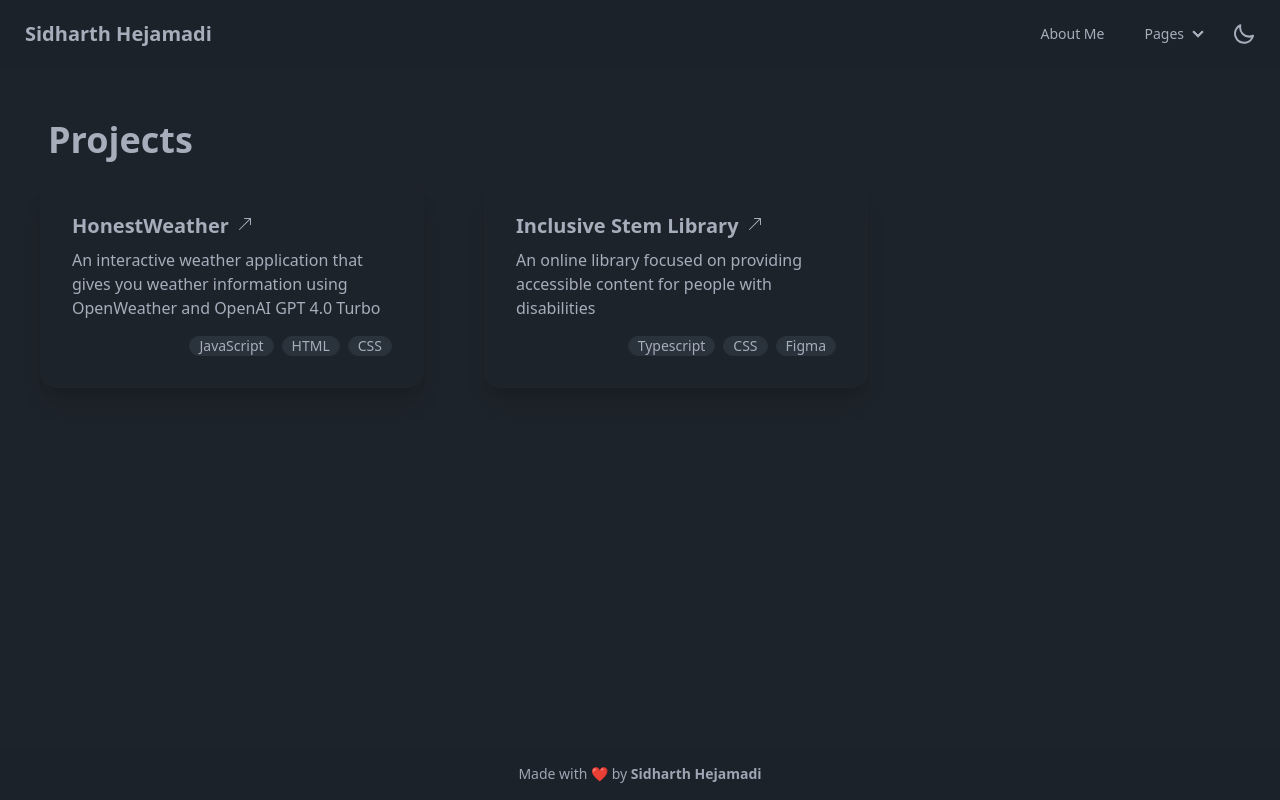
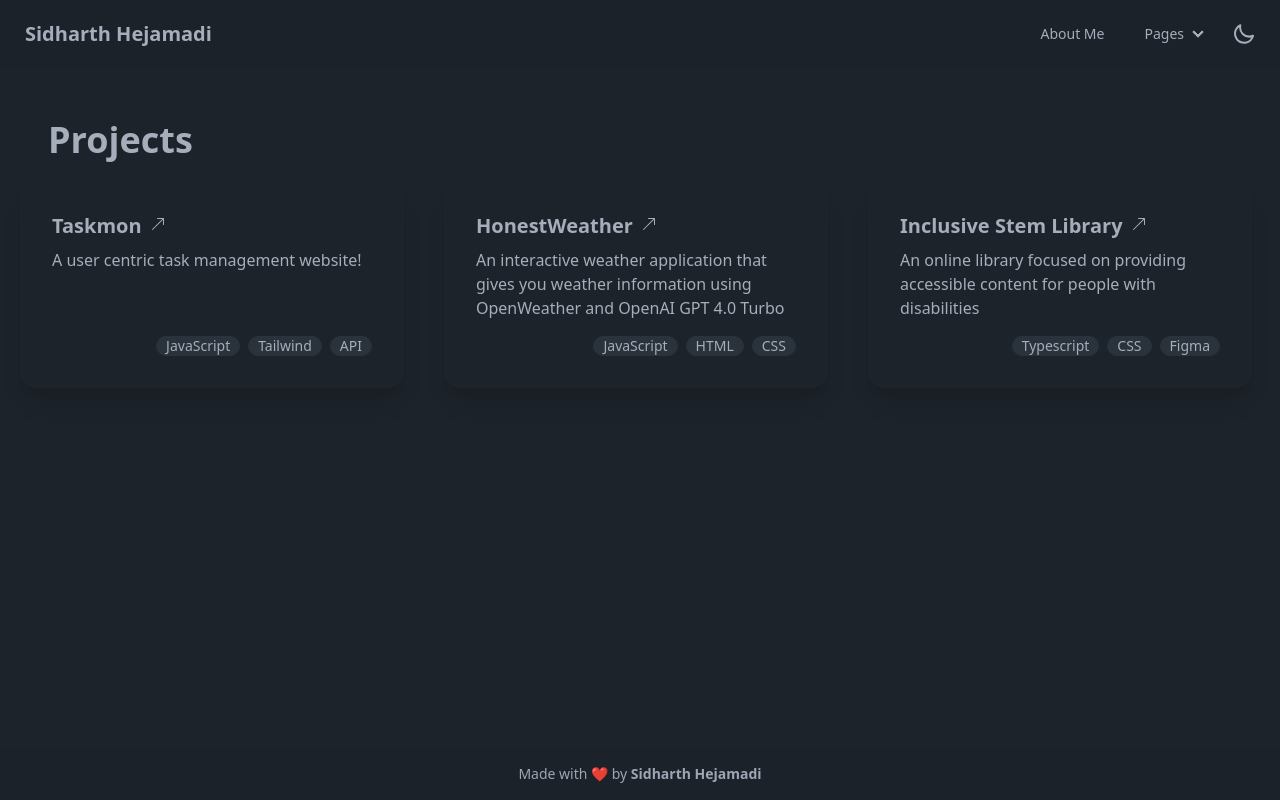
Before and after one commit to HejSidharth/Portfolio, a React (Vite) app: page /project in a window 1280 px wide. Built offline with nearby package versions, Linux system fonts and the light colour scheme.

Commit message:
making changes to the projects page

```diff
--- a/src/pages/Projects.tsx
+++ b/src/pages/Projects.tsx
@@ -4,8 +4,26 @@ export default function Projects() {
 <div className='flex flex-col mt-10 sm:h-auto h-screen sm:justify-start justify-center mb-10'>
       <div className='text-4xl font-bold mt-20 ml-0 sm:ml-12 flex justify-center sm:justify-start'>Projects</div>
       <div className='flex flex-col sm:flex-row mt-5 justify-start sm:justify-start items-center sm:items-start gap-5'>
+      <a href="https://taskmon.netlify.app">
+      <div className="ml-0 sm:ml-5 card w-96 bg-base-100 shadow-xl  h-52 hover:bg-base-200 transition-colors duration-200 indicator">
+        <div className="card-body">
+          <h2 className="card-title">
+            Taskmon
+            <svg className='fill-current' height="20" width="20" xmlns="http://www.w3.org/2000/svg">
+              <path fillRule="evenodd" d="M14 2.5a.5.5 0 0 0-.5-.5h-6a.5.5 0 0 0 0 1h4.793L2.146 13.146a.5.5 0 0 0 .708.708L13 3.707V8.5a.5.5 0 0 0 1 0v-6z"></path>
+            </svg>
+            </h2>
+          <p>A user centric task management website!</p>
+          <div className="card-actions justify-end mt-2">
+            <div className="badge badge-neutral">JavaScript</div>
+            <div className="badge badge-neutral">Tailwind</div>
+            <div className="badge badge-neutral">API</div>
+      </div>
+    </div>
+  </div>
+  </a>
         <a href="https://github.com/HejSidharth/HonestWeather">
-      <div className="ml-0 sm:ml-10 card w-96 bg-base-100 shadow-xl  hover:bg-base-200 transition-colors duration-200 indicator">
+      <div className="ml-0 sm:ml-5 card w-96 bg-base-100 shadow-xl  hover:bg-base-200 transition-colors duration-200 h-52 indicator">
         <div className="card-body">
           <h2 className="card-title">
             HonestWeather
@@ -22,7 +40,7 @@ export default function Projects() {
     </div>
   </div>
   </a>
-  <div className="ml-0 sm:ml-10 card w-96 bg-base-100 shadow-xl  hover:bg-base-200 transition-colors duration-200">
+  <div className="ml-0 sm:ml-5 card w-96 bg-base-100 shadow-xl  hover:bg-base-200 transition-colors h-52 duration-200">
         <div className="card-body">
           <h2 className="card-title">
             Inclusive Stem Library
```
